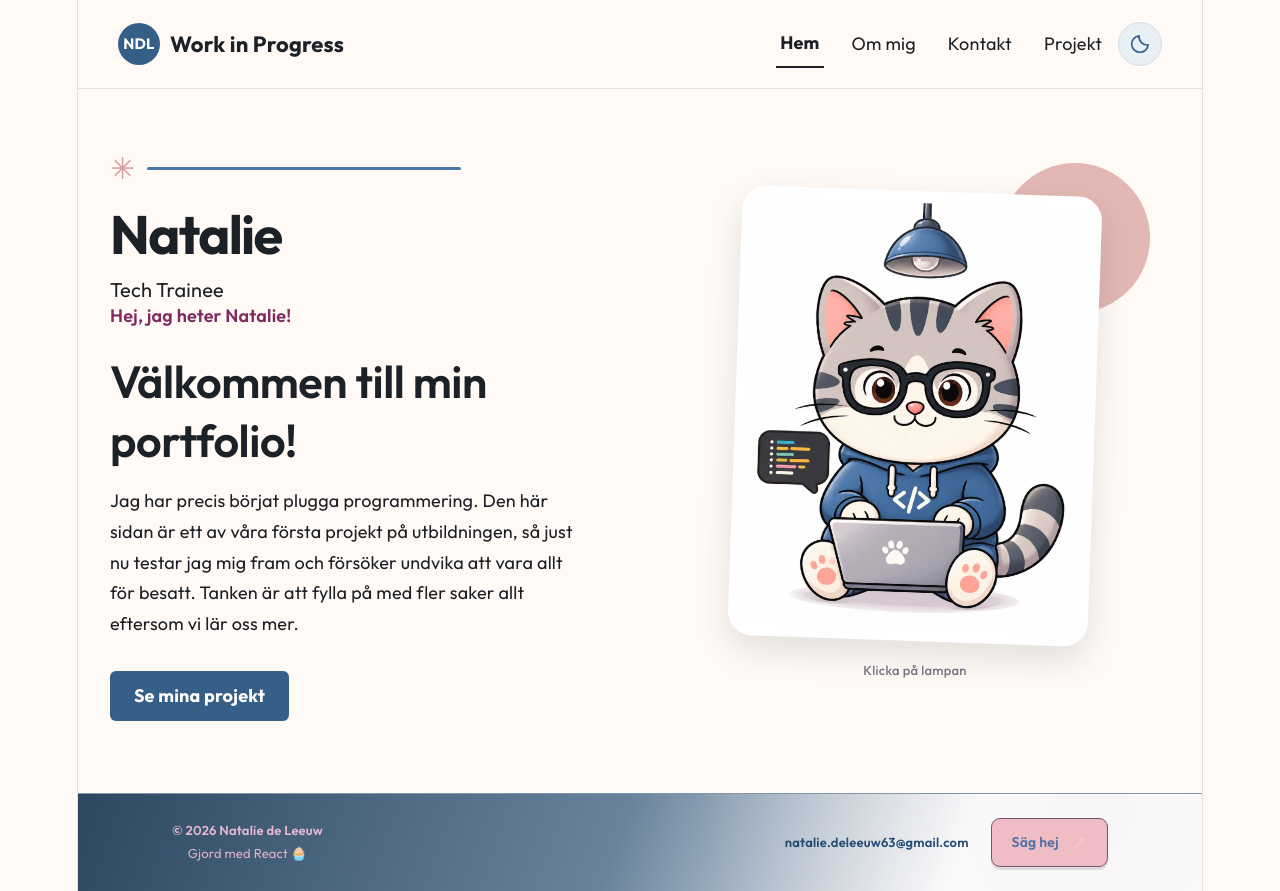
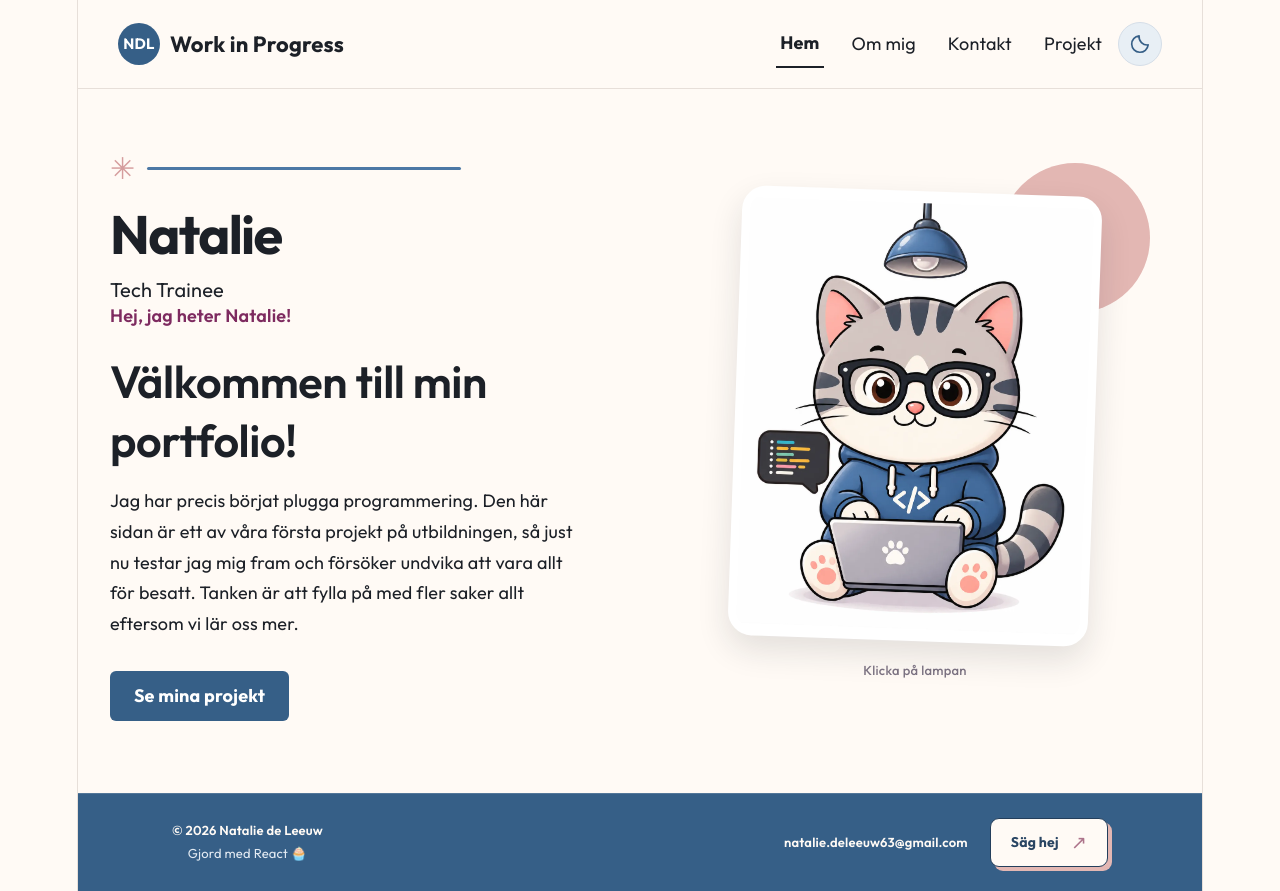
Before and after one commit to nataliedeleeuw/min-sida-experiment, a React (Vite) app: page / in a window 1280 px wide. Built offline with nearby package versions, Linux system fonts and the light colour scheme.

Commit message:
https://github.com/nataliedeleeuw/min-sida-experiment

```diff
--- a/src/components/Footer.css
+++ b/src/components/Footer.css
@@ -7,26 +7,12 @@
   box-sizing: border-box;
   width: 100%;
 
-  /* Mjuk, dämpad dusty blue */
-  background-color: #8FA7BE;
+  background-color: #365F87;
+  background-image: none;
 
-  background-image:
-    radial-gradient(
-      circle at 90% 18%,
-      rgba(236, 229, 235, 0.392),
-      transparent 38%
-    ),
-    linear-gradient(
-      110deg,
-      #2b4761 0%,
-      #69839c 48%,
-      #ffffff 78%,
-      #ffffff 100%
-    );
+  color: #FFFAF5;
 
-  color: #29384A;
-
-  border-top: 1px solid #8199B0;
+  border-top: 1px solid rgba(255, 255, 255, 0.15);
 }
 
 /* ========================================
@@ -64,7 +50,7 @@
 .footer .footer-copyright {
   margin: 0;
 
-  color: #e4b8d1;
+  color: #FFFAF5;
 
   font-size: 13px;
   font-weight: 600;
@@ -74,7 +60,7 @@
 .footer .footer-react {
   margin: 0;
 
-  color: #dcb1c4;
+  color: #E2EAF2;
 
   font-size: 13px;
   font-weight: 400;
@@ -91,7 +77,6 @@
   justify-content: flex-end;
 
   gap: 22px;
-
   min-width: 0;
 }
 
@@ -108,7 +93,7 @@
 
   padding: 8px 0;
 
-  color: #274C73;
+  color: #FFFAF5;
 
   font-size: 13px;
   font-weight: 600;
@@ -121,12 +106,12 @@
 }
 
 .footer .footer-epost:hover {
-  color: #7B486C;
+  color: #F8D1D0;
   text-decoration: underline;
 }
 
 /* ========================================
-   SÄG HEJ – KNAPPEN
+   SÄG HEJ – CREME OCH DUSTY PINK
 ======================================== */
 
 .footer .footer-hej {
@@ -141,18 +126,20 @@
   min-height: 44px;
   padding: 10px 20px;
 
-  background-color: #f1bdc4;
-  color: #5172a4;
+  /* Varm cremefärgad knapp */
+  background-color: #FFFAF5;
+  color: #294563;
 
-  border: 1px solid #765575;
+  /* Tunn grafisk kontur */
+  border: 1.5px solid #243F5C;
   border-radius: 9px;
 
-  box-shadow:
-    0 3px 0 rgba(91, 57, 82, 0.15);
+  /* Tydlig rosa kant bakom knappen */
+  box-shadow: 4px 4px 0 #E3B7B3;
 
   font: inherit;
   font-size: 14px;
-  font-weight: 600;
+  font-weight: 700;
 
   text-decoration: none;
   white-space: nowrap;
@@ -163,48 +150,43 @@
     transform 0.2s ease;
 }
 
+/* Den lilla pilen */
+
 .footer .footer-hej span {
-  color: #F6C8D0;
+  color: #AD748B;
 
   font-size: 19px;
   line-height: 1;
 }
 
+/* När man håller musen över knappen */
+
 .footer .footer-hej:hover {
-  background-color: #f7f0f6;
-  color: #FFFFFF;
+  background-color: #FFF4EF;
+  color: #294563;
 
-  box-shadow:
-    0 5px 14px rgba(105, 67, 99, 0.20);
+  /* Knappen rör sig mot skuggkanten */
+  transform: translate(2px, 2px);
 
-  transform: translateY(-2px);
+  box-shadow: 2px 2px 0 #E3B7B3;
+
   text-decoration: none;
 }
 
 /* ========================================
-   MÖRKERLÄGE – OFÖRÄNDRAT
+   MÖRKERLÄGE
 ======================================== */
 
 .dark-mode .footer {
   background-color: #111E31;
-
-  background-image:
-    radial-gradient(
-      circle at 83% 25%,
-      rgba(227, 183, 179, 0.10),
-      transparent 38%
-    ),
-    linear-gradient(
-      110deg,
-      #111E31 0%,
-      #20263B 55%,
-      #38273F 100%
-    );
+  background-image: none;
 
   color: #FFF7F3;
 
-  border-top-color: #46506B;
+  border-top-color: #35445A;
 }
+
+/* Text i mörkerläge */
 
 .dark-mode .footer .footer-copyright {
   color: #E4E9F1;
@@ -215,33 +197,34 @@
 }
 
 .dark-mode .footer .footer-epost {
-  color: #E6C7D8;
+  color: #F0C7D7;
 }
 
 .dark-mode .footer .footer-epost:hover {
   color: #FFE1E3;
 }
 
+/* Cremefärgad knapp även i mörker */
+
 .dark-mode .footer .footer-hej {
-  background-color: #493650;
-  color: #FFF7F3;
+  background-color: #F8F0EA;
+  color: #493B53;
 
-  border-color: #C39AAA;
+  border-color: #C9A4B5;
 
-  box-shadow:
-    0 3px 12px rgba(0, 0, 0, 0.12);
+  /* Dovare dusty pink */
+  box-shadow: 4px 4px 0 #A97994;
 }
 
 .dark-mode .footer .footer-hej span {
-  color: #F0BDB8;
+  color: #9D657F;
 }
 
 .dark-mode .footer .footer-hej:hover {
-  background-color: #674762;
-  color: #FFFFFF;
+  background-color: #FFF7F1;
+  color: #493B53;
 
-  box-shadow:
-    0 5px 18px rgba(185, 143, 156, 0.17);
+  box-shadow: 2px 2px 0 #A97994;
 }
 
 /* ========================================
@@ -249,8 +232,8 @@
 ======================================== */
 
 .footer a:focus-visible {
-  outline: 3px solid #654663;
-  outline-offset: 4px;
+  outline: 3px solid #FFE1DE;
+  outline-offset: 5px;
   border-radius: 5px;
 }
 
@@ -279,6 +262,7 @@
   .footer-contact {
     justify-content: center;
     flex-wrap: wrap;
+
     gap: 10px 20px;
   }
 }
@@ -299,4 +283,13 @@
   .footer .footer-epost {
     transition: none;
   }
+
+  .footer .footer-hej:hover {
+    transform: none;
+    box-shadow: 4px 4px 0 #E3B7B3;
+  }
+
+  .dark-mode .footer .footer-hej:hover {
+    box-shadow: 4px 4px 0 #A97994;
+  }
 }
```
